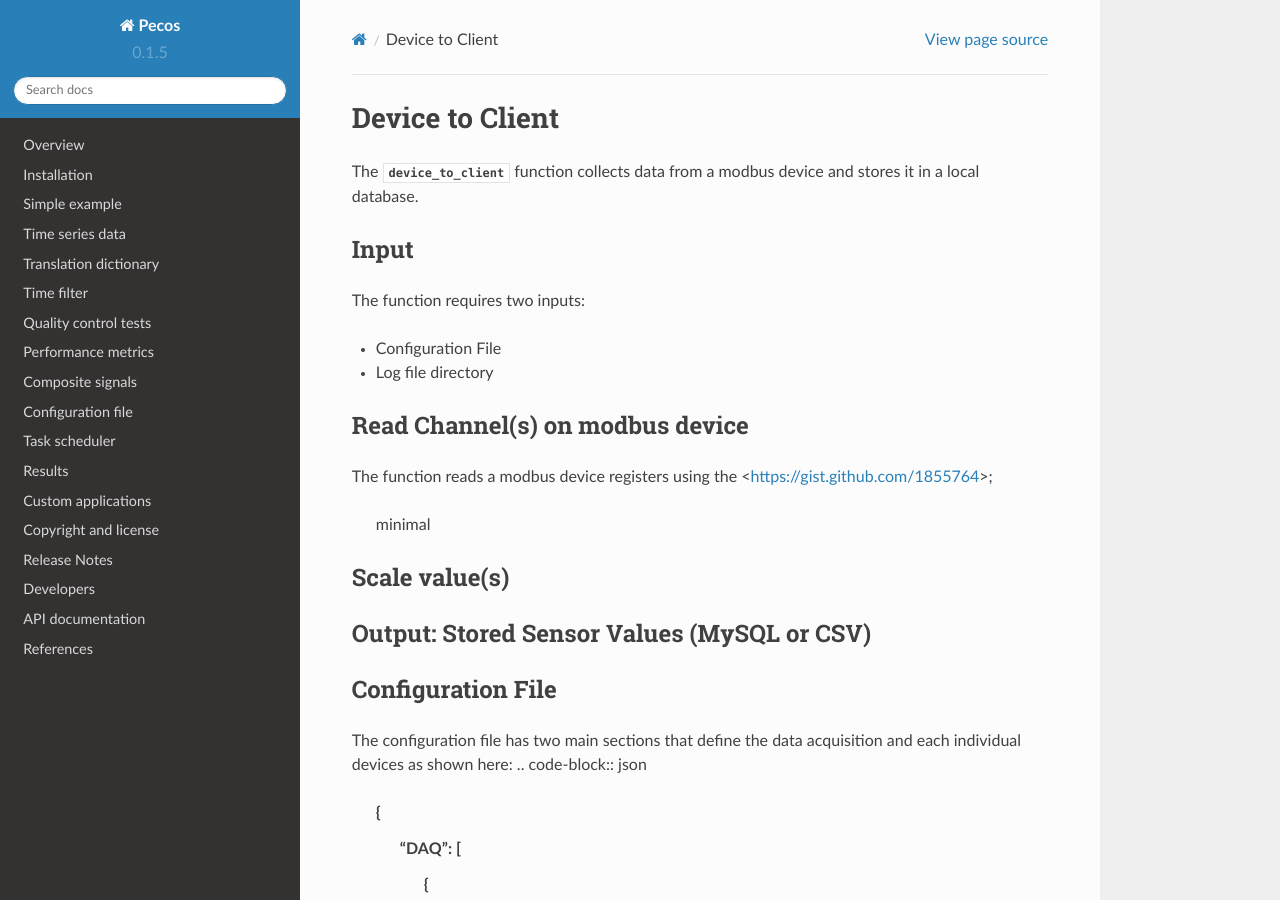
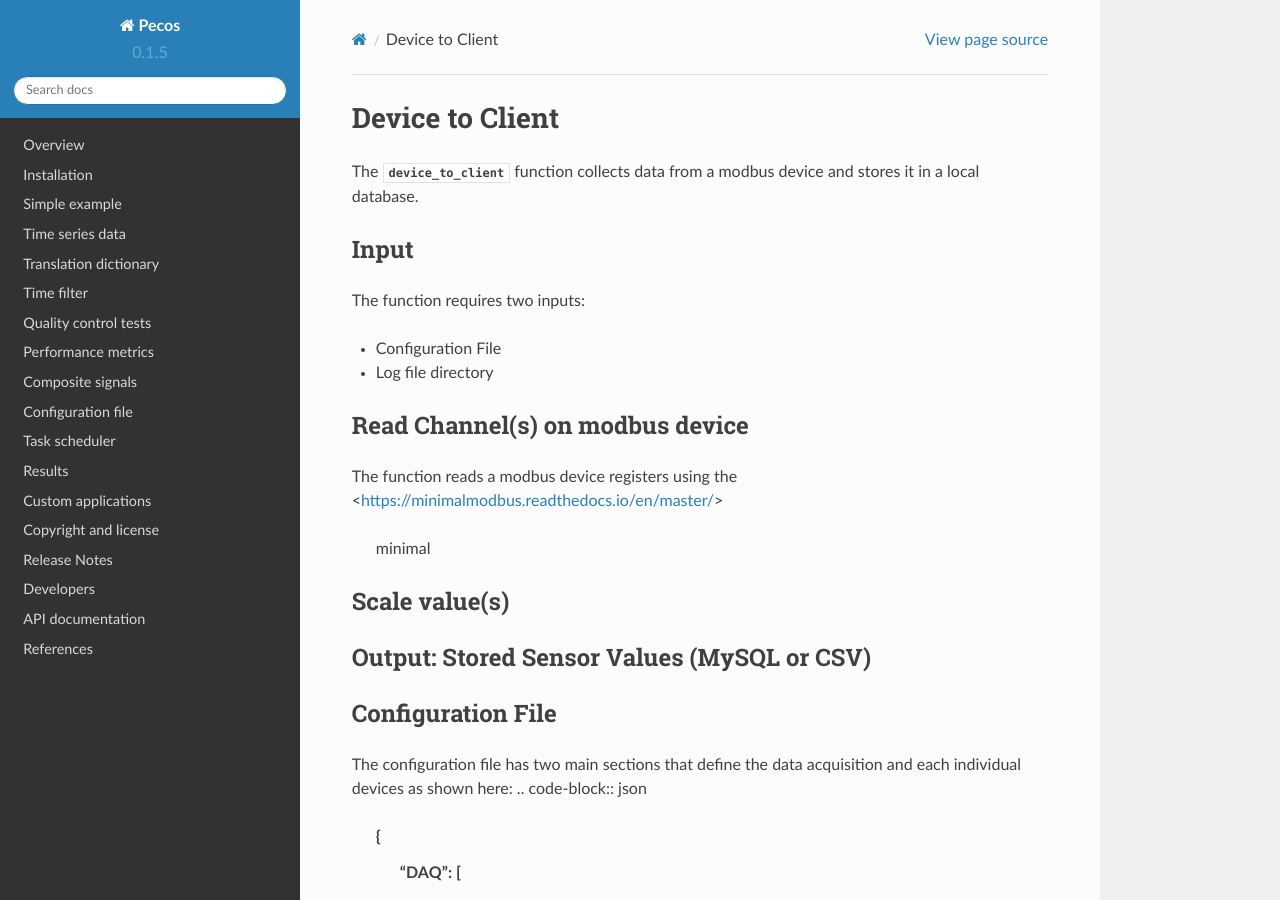
Before and after one commit to sjanzou/pecos, a Sphinx documentation site: the page built from documentation/devicetoclient.rst, in a window 1280 px wide and 900 px high. Built offline with Sphinx 7.4.7 and the Read the Docs theme 2.0.0, drawn with Linux system fonts in a browser that asks for light colours; some of the changed lines change nothing that is shown.

Commit message:
add devicetoclient

```diff
--- a/documentation/devicetoclient.rst
+++ b/documentation/devicetoclient.rst
@@ -14,7 +14,7 @@ The function requires two inputs:
 
 Read Channel(s) on modbus device
 -----------------------------
-The function reads a modbus device registers using the <https://gist.github.com/1855764>;
+The function reads a modbus device registers using the <https://minimalmodbus.readthedocs.io/en/master/>
 
 	minimal
 
```
